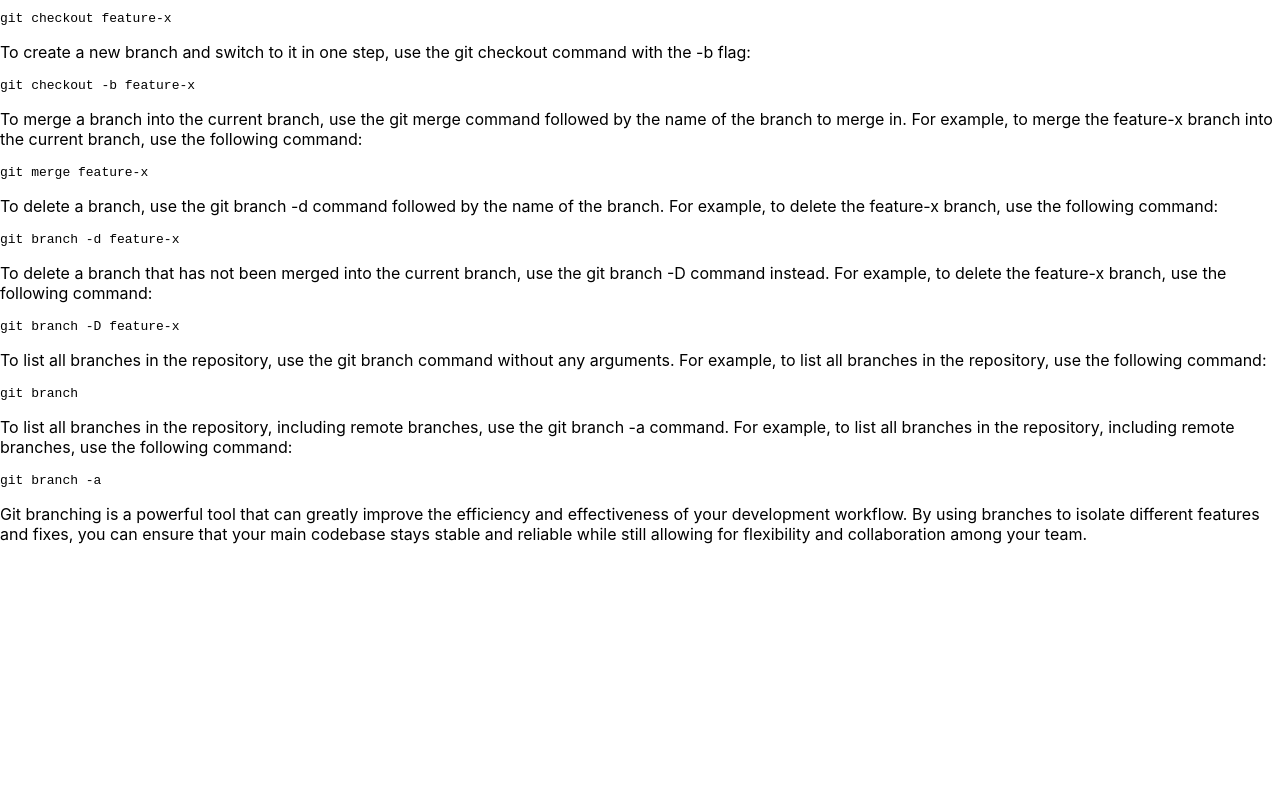
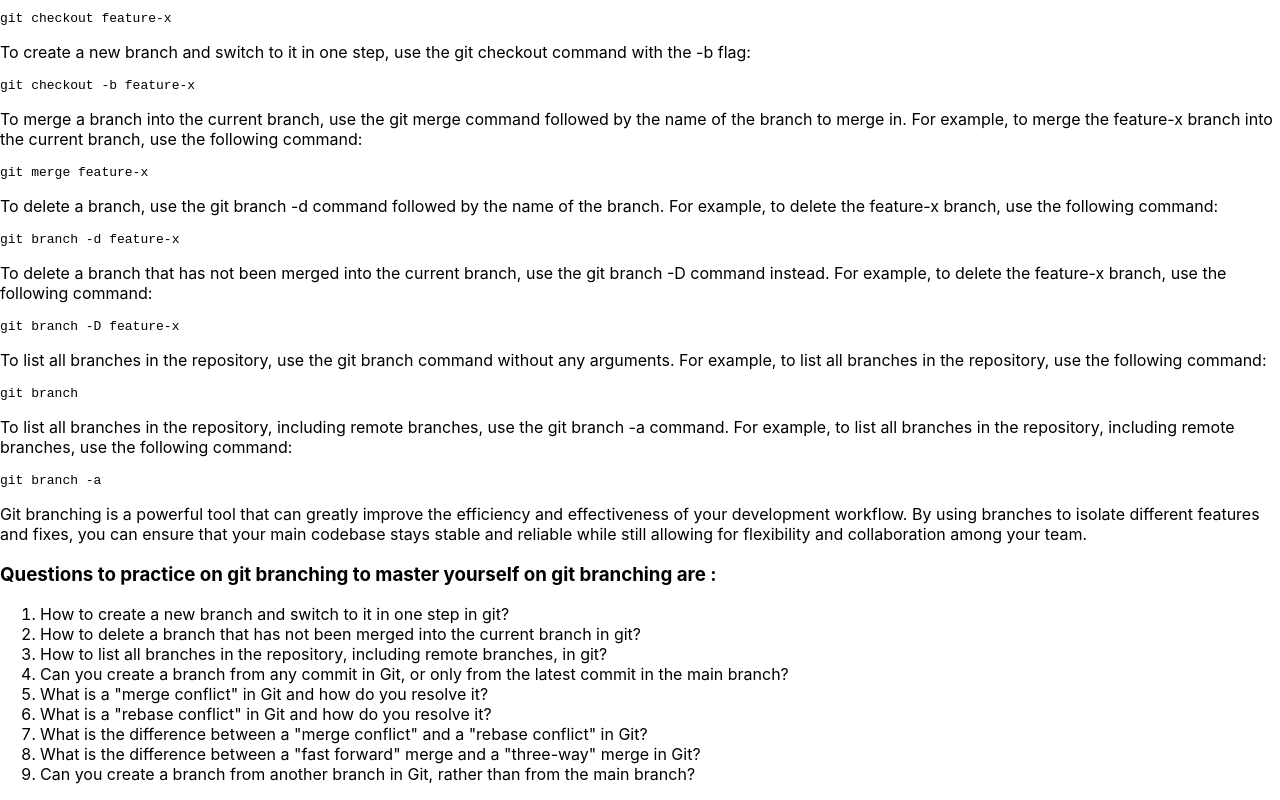
Before and after one commit to Ayushthapa123/git-practice, a Next.js app: page /blog/article-about-branching in a window 1280 px wide. Shown: the part 422-1222 px from the top of the page. Before the commit the page ends 982 px from the top, so only its background shows below. Built offline with nearby package versions, Linux system fonts and the light colour scheme.

Commit message:
feat : add article on branching

```diff
--- a/pages/blog/article-about-branching.tsx
+++ b/pages/blog/article-about-branching.tsx
@@ -92,6 +92,20 @@ function index() {
             Git branching is a powerful tool that can greatly improve the efficiency and effectiveness of your development workflow. By using branches to isolate different features and fixes, you can ensure that your main codebase stays stable and reliable while still allowing for flexibility and collaboration among your team.
             </p>
 
+        <h3>Questions to practice on git branching to master yourself on git branching are :</h3>
+        <ol>
+
+            <li>How to create a new branch and switch to it in one step in git?</li>
+            <li>How to delete a branch that has not been merged into the current branch in git?</li>
+            <li>How to list all branches in the repository, including remote branches, in git?</li>
+            <li>Can you create a branch from any commit in Git, or only from the latest commit in the main branch?</li>
+            <li>What is a "merge conflict" in Git and how do you resolve it?</li>
+            <li>What is a "rebase conflict" in Git and how do you resolve it?</li>
+            <li>What is the difference between a "merge conflict" and a "rebase conflict" in Git?</li>
+            <li>What is the difference between a "fast forward" merge and a "three-way" merge in Git?</li>
+           <li>Can you create a branch from another branch in Git, rather than from the main branch?</li>
+        </ol>
+
 
     </div>
   )
```
